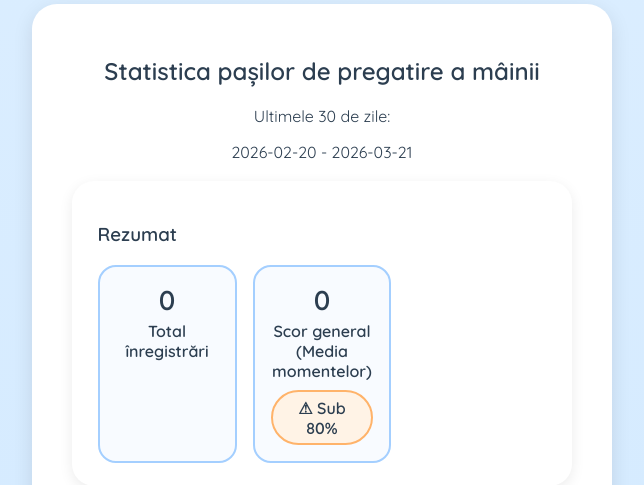
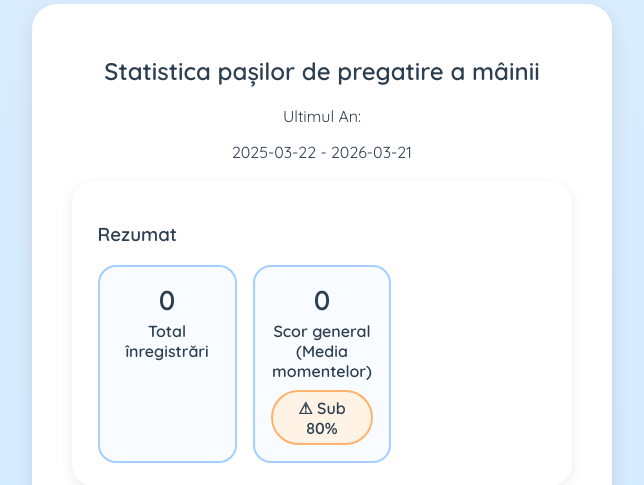
Before and after one commit to paunmara/MedicalApp, a FastAPI app: page /statistics/page3 in a window 1280 px wide. Shown: the part 230-715 px from the top of the page, without its empty margins (318-962 px from the left). Run offline with FastAPI, Linux system fonts and the light colour scheme; the visitor is signed in with stand-in values (Sample User, id 1); data comes from the database, SQL or seed files in the repository; data that the repository does not hold is empty; parts of the project's set-up code (start-up, migrations or seed data) failed here and were passed over.

Commit message:
commit latest

```diff
--- a/app/main.py
+++ b/app/main.py
@@ -336,7 +336,7 @@ def stats_page3(
         request: Request,
         db: Session = Depends(get_db),
         current_user: models.User = Depends(get_current_user),
-        days: int = 30,
+        days: int = 365,
 ):
     end_date = date.today()
     start_date = end_date - timedelta(days=days - 1)
--- a/templates/stats_page3.html
+++ b/templates/stats_page3.html
@@ -2,7 +2,7 @@
 {% block content %}
 <div class = "dashboard-container">
   <h2>Statistica pașilor de pregatire a mâinii</h2>
-  <p>Ultimele {{ days }} de zile:</p>
+  {% if days == 365 %} Ultimul An: {% else %} Ultimele {{ days }} de zile: {% endif %}
   <p>{{ start_date }} - {{ end_date }}</p>
 
   <div class = "stats-card">
```
